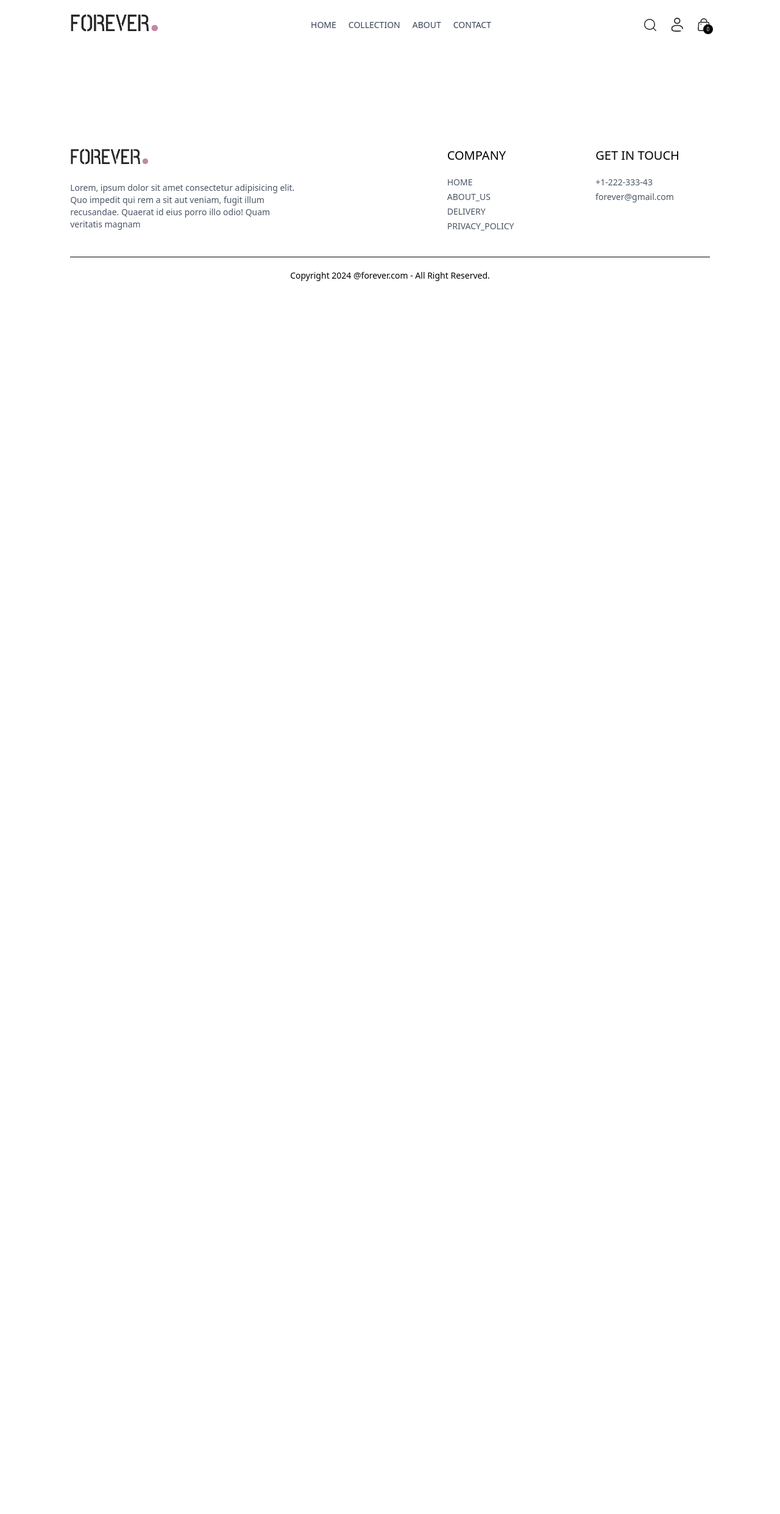
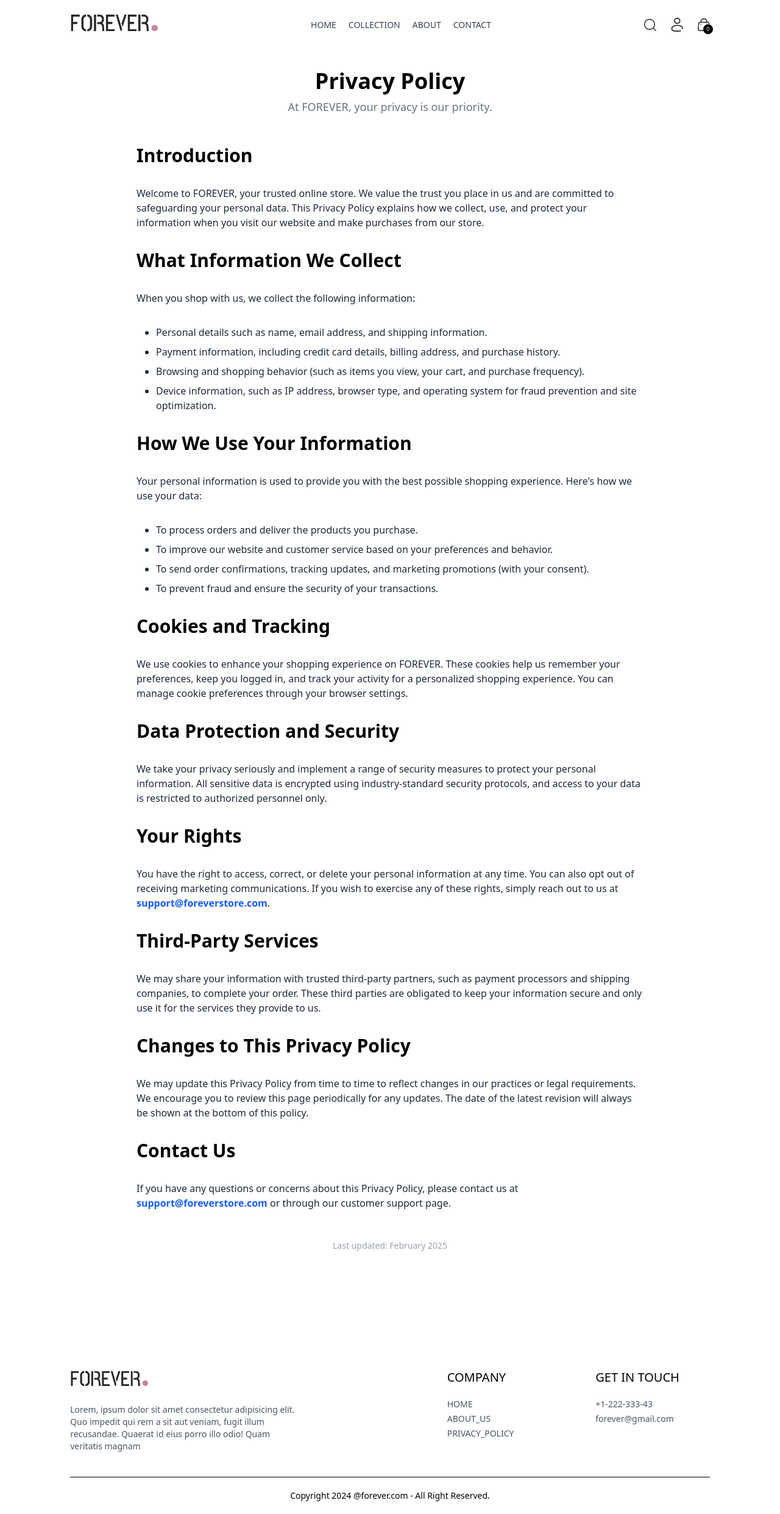
Before and after one commit to Meraj-1/Ecom_Backend, a React (Vite) app in the folder frontend/: page /policy in a window 1280 px wide. Shown: the whole page at 61% size. Before the commit the page ends 800 px from the top, so only its background shows below. Built offline with nearby package versions, Linux system fonts and the light colour scheme.

Commit message:
add PolicyPage

```diff
--- a/frontend/index.html
+++ b/frontend/index.html
@@ -4,7 +4,7 @@
     <meta charset="UTF-8" />
     <link rel="icon" type="image/svg+xml" href="/shop.webp" />
     <meta name="viewport" content="width=device-width, initial-scale=1.0" />
-    <title>Vite + React</title>
+    <title>Forever.ecom</title>
   </head>
   <body>
     <div id="root"></div>
--- a/frontend/src/App.jsx
+++ b/frontend/src/App.jsx
@@ -15,6 +15,7 @@ import Footer from './components/Footer'
 import SearchBar from './components/SearchBar'
 import { ToastContainer, toast } from 'react-toastify';
 import 'react-toastify/dist/ReactToastify.css';
+import PrivacyPolicy from './pages/PrivacyPolicy'
 
 const App = () => {
   return (
@@ -24,6 +25,7 @@ const App = () => {
       <SearchBar/>
       <Routes>
         <Route path="/" element={<Home />} />
+        <Route path="/policy" element={<PrivacyPolicy />}/>
         <Route path="/collection" element={<Collection />} />
         <Route path="/about" element={<About />} />
         <Route path="/contact" element={<Contact />} />
--- a/frontend/src/components/Footer.jsx
+++ b/frontend/src/components/Footer.jsx
@@ -14,10 +14,10 @@ function Footer() {
         <div>
           <p className='text-xl font-medium mb-5 '>COMPANY</p>
           <ul className='flex flex-col gap-1 text-gray-600'>
-            <li>HOME</li>
-            <li>ABOUT_US</li>
-            <li>DELIVERY</li>
-            <li>PRIVACY_POLICY</li>
+            <li className='cursor-pointer hover:font-bold '> <a href="/">HOME</a></li>
+            <li className='cursor-pointer hover:font-bold '> <a href="/about">ABOUT_US</a></li>
+            {/* <li className='cursor-pointer hover:font-bold '> <a href="/"></a>DELIVERY</li> */}
+            <li className='cursor-pointer hover:font-bold '> <a href="/policy">PRIVACY_POLICY</a></li>
           </ul>
         </div>
         <div>
--- a/frontend/src/pages/Collection.jsx
+++ b/frontend/src/pages/Collection.jsx
@@ -82,47 +82,85 @@ const Collection = () => {
       <div className="min-w-60">
   <p
     onClick={() => setShowFilter(!showFilter)}
-          className="my-2 text-xl flex items-center cursor-pointer gap-2"
+    className="my-2 text-xl flex items-center cursor-pointer gap-2 text-gray-800"
   >
     FILTERS
     <img
-            className={`h-3 sm:hidden ${showFilter ? 'rotate-90' : ''}`}
+      className={`h-3 transition-transform duration-300 ${showFilter ? 'rotate-90' : ''}`}
       src={assets.dropdown_icon}
+      alt="Dropdown icon"
     />
   </p>
-        <div
-          className={`border border-gray-300 pl-5 mt-6 ${showFilter ? '' : 'hidden'} sm:block`}
-        >
-          <p className="mb-3 text-sm font-medium">CATEGORIES</p>
+
+  {/* Categories Filter Section */}
+  <div className={`border border-gray-300 pl-5 mt-6 ${showFilter ? '' : 'hidden'} sm:block`}>
+    <p className="mb-3 text-sm font-medium text-gray-800">CATEGORIES</p>
     <div className="flex flex-col gap-2 text-sm font-light text-gray-700">
-            <p className="flex gap-2">
-              <input onChange={toggleCategory} className="w-3" type="checkbox" value="Men" /> Men
-            </p>
-            <p className="flex gap-2">
-              <input onChange={toggleCategory} className="w-3" type="checkbox" value="Women" /> Women
-            </p>
-            <p className="flex gap-2">
-              <input onChange={toggleCategory} className="w-3" type="checkbox" value="Kids" /> Kids
-            </p>
+      <label className="flex cursor-pointer items-center gap-2">
+        <input
+          onChange={toggleCategory}
+          className="w-4 h-4"
+          type="checkbox"
+          value="Men"
+        />
+        Men
+      </label>
+      <label className="flex cursor-pointer items-center gap-2">
+        <input
+          onChange={toggleCategory}
+          className="w-4 h-4"
+          type="checkbox"
+          value="Women"
+        />
+        Women
+      </label>
+      <label className="flex cursor-pointer items-center gap-2">
+        <input
+          onChange={toggleCategory}
+          className="w-4 h-4"
+          type="checkbox"
+          value="Kids"
+        />
+        Kids
+      </label>
     </div>
   </div>
-        <div
-          className={`border border-gray-300 pl-5 mt-5 ${showFilter ? '' : 'hidden'} sm:block`}
-        >
-          <p className="mb-3 text-sm font-medium">TYPE</p>
+
+  {/* Type Filter Section */}
+  <div className={`border border-gray-300 pl-5 mt-5 ${showFilter ? '' : 'hidden'} sm:block`}>
+    <p className="mb-3 text-sm font-medium text-gray-800">TYPE</p>
     <div className="flex flex-col gap-2 text-sm font-light text-gray-700">
-            <p className="flex gap-2">
-              <input onChange={toggleSubCategory} className="w-3" type="checkbox" value="Topwear" /> Topwear
-            </p>
-            <p className="flex gap-2">
-              <input onChange={toggleSubCategory} className="w-3" type="checkbox" value="Bottomwear" /> Bottomwear
-            </p>
-            <p className="flex gap-2">
-              <input onChange={toggleSubCategory} className="w-3" type="checkbox" value="Winterwear" /> Winterwear
-            </p>
+      <label className="flex cursor-pointer items-center gap-2">
+        <input
+          onChange={toggleSubCategory}
+          className="w-4 h-4"
+          type="checkbox"
+          value="Topwear"
+        />
+        Topwear
+      </label>
+      <label className="flex cursor-pointer items-center gap-2">
+        <input
+          onChange={toggleSubCategory}
+          className="w-4 h-4"
+          type="checkbox"
+          value="Bottomwear"
+        />
+        Bottomwear
+      </label>
+      <label className="flex cursor-pointer items-center gap-2">
+        <input
+          onChange={toggleSubCategory}
+          className="w-4 h-4"
+          type="checkbox"
+          value="Winterwear"
+        />
+        Winterwear
+      </label>
     </div>
   </div>
 </div>
+
 
       {/* Product Grid */}
       <div className="flex-1">
--- a/frontend/src/pages/Home.jsx
+++ b/frontend/src/pages/Home.jsx
@@ -10,7 +10,7 @@ const Home = () => {
     <div>
     <Hero/>
      <LatestCollection/>
-     <BestSeller/>
+     {/* <BestSeller/> */}
      <OurPolicy/>
      <NewsletterBox/>
     </div>
--- /dev/null
+++ b/frontend/src/pages/PrivacyPolicy.jsx
@@ -0,0 +1,78 @@
+// src/PrivacyPolicy.js
+import React from 'react';
+
+const PrivacyPolicy = () => {
+  return (
+    <div className="max-w-4xl mx-auto p-8 bg-white text-gray-800">
+      <header className="text-center mb-12">
+        <h1 className="text-4xl font-bold text-black">Privacy Policy</h1>
+        <p className="text-lg text-gray-500 mt-2">At FOREVER, your privacy is our priority.</p>
+      </header>
+
+      <section className="space-y-8">
+        <h2 className="text-3xl font-semibold text-black">Introduction</h2>
+        <p>
+          Welcome to FOREVER, your trusted online store. We value the trust you place in us and are committed to safeguarding your personal data. This Privacy Policy explains how we collect, use, and protect your information when you visit our website and make purchases from our store.
+        </p>
+
+        <h2 className="text-3xl font-semibold text-black">What Information We Collect</h2>
+        <p>
+          When you shop with us, we collect the following information:
+        </p>
+        <ul className="list-disc pl-8 space-y-2">
+          <li>Personal details such as name, email address, and shipping information.</li>
+          <li>Payment information, including credit card details, billing address, and purchase history.</li>
+          <li>Browsing and shopping behavior (such as items you view, your cart, and purchase frequency).</li>
+          <li>Device information, such as IP address, browser type, and operating system for fraud prevention and site optimization.</li>
+        </ul>
+
+        <h2 className="text-3xl font-semibold text-black">How We Use Your Information</h2>
+        <p>
+          Your personal information is used to provide you with the best possible shopping experience. Here's how we use your data:
+        </p>
+        <ul className="list-disc pl-8 space-y-2">
+          <li>To process orders and deliver the products you purchase.</li>
+          <li>To improve our website and customer service based on your preferences and behavior.</li>
+          <li>To send order confirmations, tracking updates, and marketing promotions (with your consent).</li>
+          <li>To prevent fraud and ensure the security of your transactions.</li>
+        </ul>
+
+        <h2 className="text-3xl font-semibold text-black">Cookies and Tracking</h2>
+        <p>
+          We use cookies to enhance your shopping experience on FOREVER. These cookies help us remember your preferences, keep you logged in, and track your activity for a personalized shopping experience. You can manage cookie preferences through your browser settings.
+        </p>
+
+        <h2 className="text-3xl font-semibold text-black">Data Protection and Security</h2>
+        <p>
+          We take your privacy seriously and implement a range of security measures to protect your personal information. All sensitive data is encrypted using industry-standard security protocols, and access to your data is restricted to authorized personnel only.
+        </p>
+
+        <h2 className="text-3xl font-semibold text-black">Your Rights</h2>
+        <p>
+          You have the right to access, correct, or delete your personal information at any time. You can also opt out of receiving marketing communications. If you wish to exercise any of these rights, simply reach out to us at <span className="font-semibold text-blue-600">support@foreverstore.com</span>.
+        </p>
+
+        <h2 className="text-3xl font-semibold text-black">Third-Party Services</h2>
+        <p>
+          We may share your information with trusted third-party partners, such as payment processors and shipping companies, to complete your order. These third parties are obligated to keep your information secure and only use it for the services they provide to us.
+        </p>
+
+        <h2 className="text-3xl font-semibold text-black">Changes to This Privacy Policy</h2>
+        <p>
+          We may update this Privacy Policy from time to time to reflect changes in our practices or legal requirements. We encourage you to review this page periodically for any updates. The date of the latest revision will always be shown at the bottom of this policy.
+        </p>
+
+        <h2 className="text-3xl font-semibold text-black">Contact Us</h2>
+        <p>
+          If you have any questions or concerns about this Privacy Policy, please contact us at <span className="font-semibold text-blue-600">support@foreverstore.com</span> or through our customer support page.
+        </p>
+      </section>
+
+      <footer className="text-center mt-12">
+        <p className="text-sm text-gray-400">Last updated: February 2025</p>
+      </footer>
+    </div>
+  );
+};
+
+export default PrivacyPolicy;
```
Lines whose indentation alone changed are shown as unchanged.
